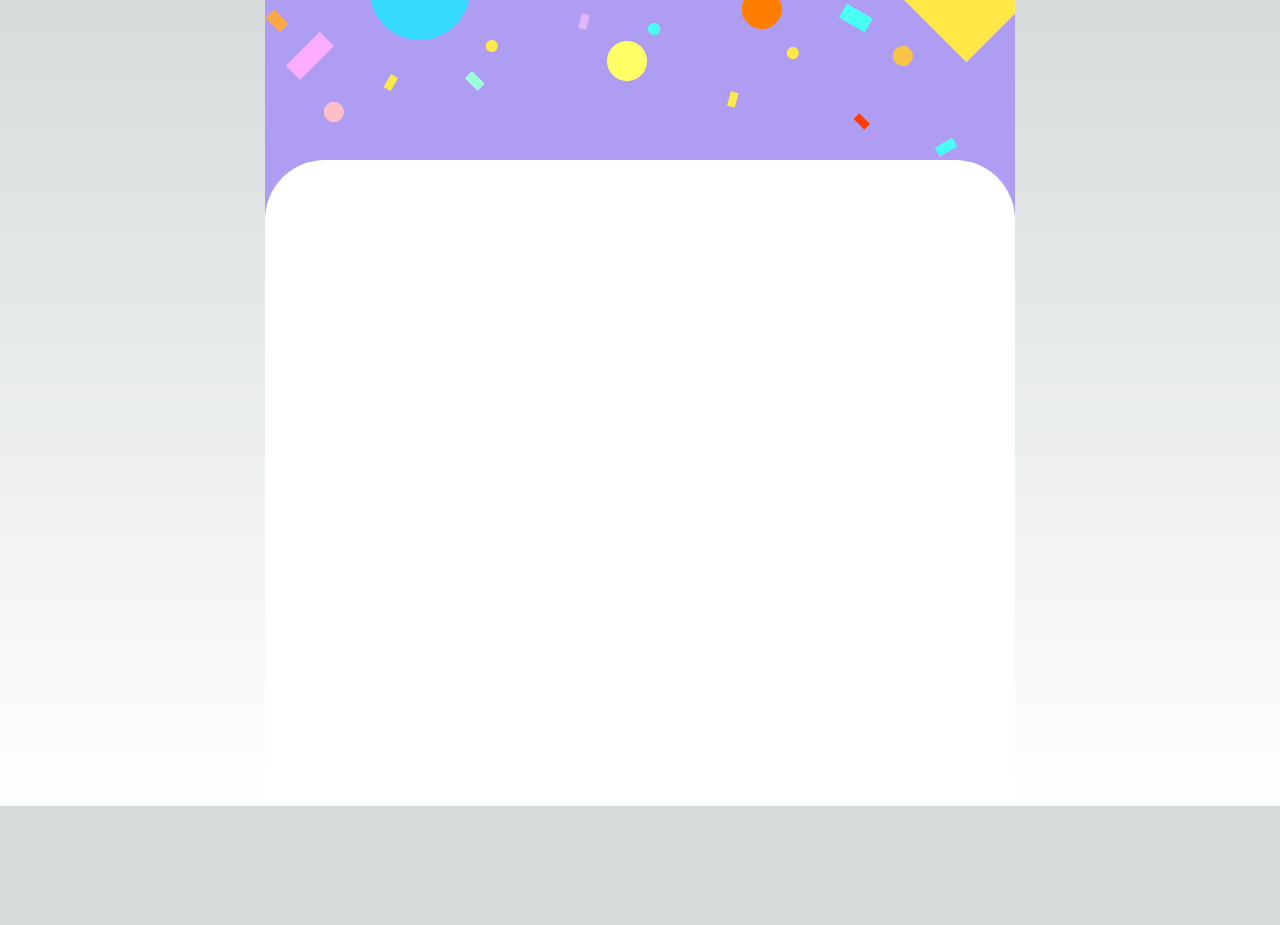
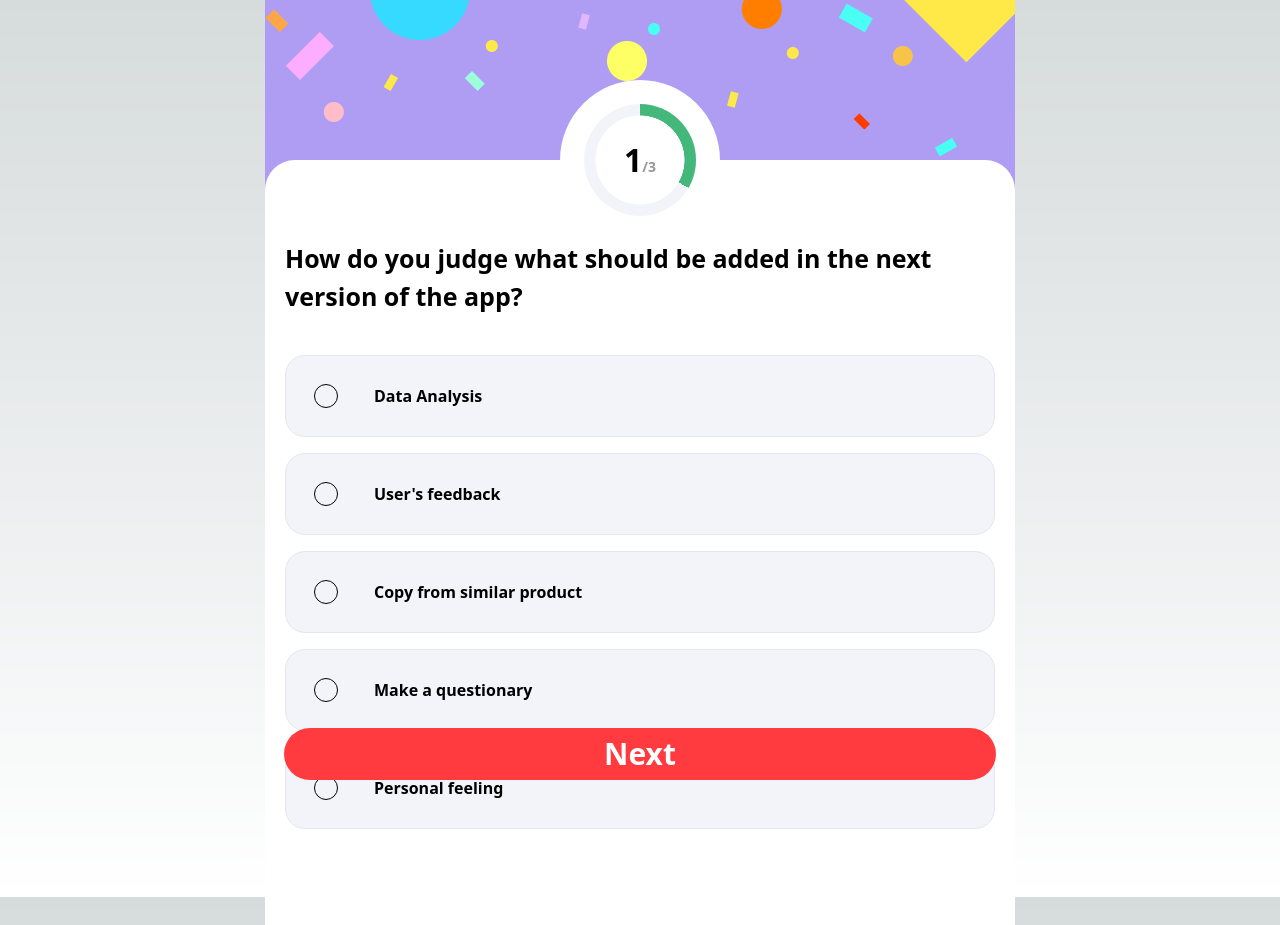
Before and after one commit to harshalkaigaonkar/quizz-app, a Next.js app: page /questions in a window 1280 px wide. Before the commit the page ends 806 px from the top, so only its background shows below. Built offline with nearby package versions, Linux system fonts and the light colour scheme.

Commit message:
feat(ui): Question Screen UI

```diff
--- a/components/layout/MobileLayout.tsx
+++ b/components/layout/MobileLayout.tsx
@@ -2,8 +2,8 @@ import React, { ReactComponentElement, ReactNode } from 'react'
 
 const MobileLayout = ({children}: {children: ReactNode}) => {
   return (
-    <main className="h-screen w-full inline-flex justify-center">
-        <section className='bg-white w-[750px]'>
+    <main className="min-h-screen h-full w-full inline-flex justify-center">
+        <section className='relative bg-white w-[750px]'>
             {children}
         </section>
     </main>
--- a/package.json
+++ b/package.json
@@ -14,6 +14,7 @@
     "@types/react-dom": "18.2.4",
     "autoprefixer": "10.4.14",
     "axios": "^1.4.0",
+    "daisyui": "^3.0.0",
     "eslint": "8.41.0",
     "eslint-config-next": "13.4.4",
     "next": "13.4.4",
--- a/pages/questions.tsx
+++ b/pages/questions.tsx
@@ -20,23 +20,79 @@ const poppins = Poppins({
   preload: false
 })
 
-export default function Home() {
+type QuestionPageProps = {
+    questions:
+        {
+            id: number,
+            question: string,
+            options: [string],
+            multiOption: boolean,
+            img?: string,
+            answer: number|number[]
+        }[]
+}
+
+export default function Home({questions}: QuestionPageProps) {
     const router = useRouter();
-    const [qustionNo, setQuestionNo] = useState<number>(1);
+    const [questionNo, setQuestionNo] = useState<number>(1);
+    const [selectedOptionIndex, setSelectedOptionIndex] = useState<number[]>([]);
 
     const handleStartClick = () => {
 
-      router.push("/");
+      router.push("/score");
     }
+    const onSelectOptionHandler = (e: any) => {
+        //logic remaining
+        const index: number = e.target.id;
+        let error: undefined;
+        if(selectedOptionIndex.includes(index)) {
+            selectedOptionIndex.splice(selectedOptionIndex.indexOf(index), 1);
+        }
+        else {
+            if(selectedOptionIndex.length === 0) {
+
+            }
+            if(questions[1].multiOption) {
+
+            }
+        }
+        setSelectedOptionIndex(selectedOptionIndex);
+    }
+    const style = {
+        "--tw-value": `${questionNo * 100/questions.length}%`
+    } as React.CSSProperties;
     return (
         <>
         <Head>
           <title>Questions | Quizz</title>
         </Head>
         <MobileLayout>
-          <div className="h-full w-full flex flex-col justify-end items-center bg-[#AF9CF3] bg-[url(/images/bg-confetti.png)] bg-contain bg-no-repeat">
-          <div className="h-4/5 w-full bg-white rounded-t-[60px]">
-             </div>
+          <div className="h-full w-full flex flex-col justify-end items-center bg-[#AF9CF3] bg-[url(/images/bg-confetti.png)] bg-contain bg-no-repeat bg-fixed text-black">
+            <div className="relative top-20 h-full w-full flex flex-col items-center">
+                <div className="absolute top-0 bg-white w-40 h-40 rounded-full inline-flex justify-center items-center">
+                    <div className="w-[70%] h-[70%] z-20 rounded-full flex justify-center items-center bg-gradient-custom" style={style}>
+                        <progress className="hidden" max="100" value="40"></progress>
+                        <p className={`text-black ${nunito.variable} font-extrabold text-[32px] font-italic`}>{questionNo}<span className="text-[#999999] text-sm">/{questions.length}</span></p>
+                    </div>
+                </div>
+                <div className="pt-20 h-full px-5 mt-20 w-full bg-white rounded-t-[30px]">
+                    <p className={`${poppins.variable} text-[25px] font-extrabold`}>{questions[1].question}</p>
+                    <div className="my-10 mb-24 flex flex-col gap-4" onClick={onSelectOptionHandler}>
+                        {questions[1].options.map((item, index) => (
+                            <>
+                                <div key={index} id={`${index}`} className={`${selectedOptionIndex.includes(index) && "border-[#44B77B]"}
+                                    p-4 flex flex-row justify-start items-center gap-3 border rounded-[20px] cursor-pointer bg-[#F3F4FA] hover:bg-black/10`}>
+                                    <span className="m-3 w-6 h-6 rounded-full border border-black" />
+                                    <p className={`${nunito.variable} font-[600] m-3`}>{item}</p>
+                                </div>
+                            </>
+                        ))}
+                    </div>
+                </div>
+            </div>
+            <div className="w-full flex justify-center sticky bottom-5">
+                <button onClick={handleStartClick} className={`${nunito.variable} w-[95%] bg-[#FF3B3F] rounded-[60px] text-3xl text-white font-bold py-2`}>Next</button>
+            </div>
           </div>
         </MobileLayout>
       </>
@@ -45,6 +101,50 @@ export default function Home() {
 
 export const getStaticProps: GetStaticProps = async (context) => {
     return {
-        props: {}
+        props: {
+            questions: [
+                {
+                    id: 1,
+                    question: "How do you judge what should be added in the next version of the app?",
+                    options: [
+                        "Data Analysis",
+                        "User's feedback",
+                        "Copy from similar product",
+                        "Copy from similar product",
+                        "Make a questionary",
+                        "Personal feeling"
+                    ],
+                    multiOption: false,
+                    answer: 2,
+                },
+                {
+                    id: 2,
+                    question: "How do you judge what should be added in the next version of the app?",
+                    options: [
+                        "Data Analysis",
+                        "User's feedback",
+                        "Copy from similar product",
+                        "Make a questionary",
+                        "Personal feeling"
+                    ],
+                    multiOption: false,
+                    answer: 2,
+                    img: "/images/2-q-img.png",
+                },
+                {
+                    id: 3,
+                    question: "How do you judge what should be added in the next version of the app?",
+                    options: [
+                        "Data Analysis",
+                        "User's feedback",
+                        "Copy from similar product",
+                        "Make a questionary",
+                        "Personal feeling"
+                    ],
+                    multiOption: true,
+                    answer: [2, 3],
+                },
+            ]
+        }
     }
 }
--- a/pages/score.tsx
+++ b/pages/score.tsx
@@ -35,7 +35,8 @@ export default function Home() {
         <MobileLayout>
           <div className="h-full w-full flex flex-col justify-end items-center bg-[#AF9CF3] bg-[url(/images/bg-confetti.png)] bg-contain bg-no-repeat">
           <div className="h-4/5 w-full bg-white rounded-t-[60px]">
-             </div>
+
+          </div>
           </div>
         </MobileLayout>
       </>
--- a/tailwind.config.js
+++ b/tailwind.config.js
@@ -9,6 +9,7 @@ module.exports = {
     extend: {
       backgroundImage: {
         'gradient-radial': 'radial-gradient(var(--tw-gradient-stops))',
+        'gradient-custom': 'radial-gradient(closest-side, white 79%, transparent 80% 100%), conic-gradient(#44B77B var(--tw-value), #F3F4FA 0)',
         'gradient-conic':
           'conic-gradient(from 180deg at 50% 50%, var(--tw-gradient-stops))',
       },
```
Also changed, not shown: 1 other file (tests, documents, lock files or other folders).
